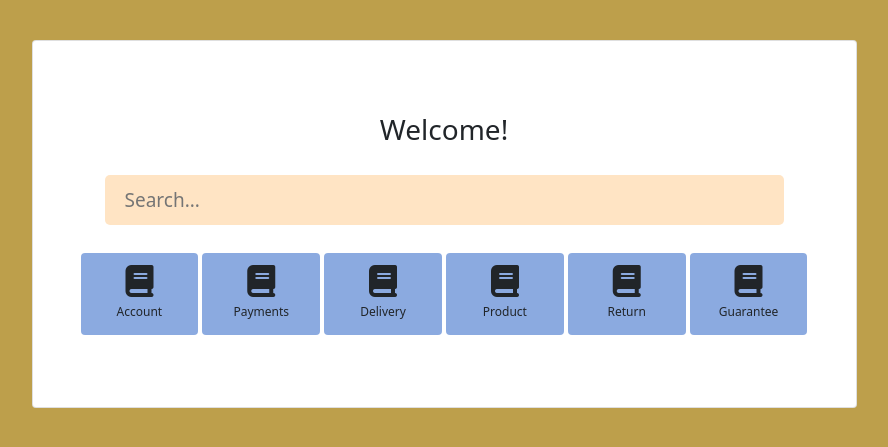
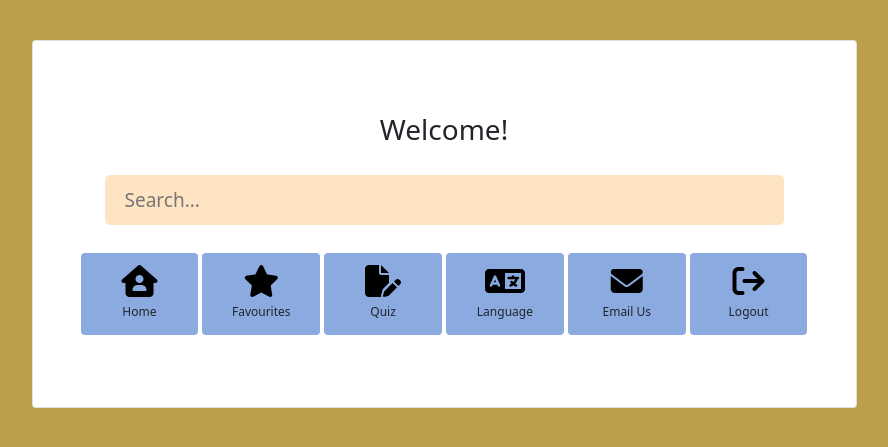
Before and after one commit to Fiann-Meharena-Kidane/Dictionary, a Flask app: page / in a window 1280 px wide. Shown: the top 447 px of the page, without its empty margins (196-1084 px from the left). Run offline with Flask 2, Linux system fonts and the light colour scheme; some libraries are stand-ins or nearby versions.

Commit message:
final touch before jumping to Modeling

```diff
--- a/static/styles/styles.css
+++ b/static/styles/styles.css
@@ -92,6 +92,7 @@ a:link {
 
 .icon-holder{
 padding-bottom:10px;
+
 }
 
 .card-inner:hover{
@@ -113,7 +114,12 @@ padding-bottom:10px;
 }
 
 .result-container{
-    padding-top:3%;
+    padding-top:1%;
+
+}
+
+.result-board{
+
 
 }
 
@@ -133,8 +139,9 @@ text-align:center;
 
 }
 
-.examples{
+.examples, .definitions{
 color:blue;
+
 
 }
 
@@ -142,3 +149,19 @@ color:blue;
 color:black;
 
 }
+
+.label{
+
+
+}
+
+.card-footer{
+text-align:center;
+
+}
+
+.fa-solid{
+
+color:black;
+
+}
--- a/templates/index.html
+++ b/templates/index.html
@@ -44,51 +44,65 @@
                     <div class="card-inner p-3 d-flex flex-column align-items-center">
 <!--                        <img src="https://i.imgur.com/Mb8kaPV.png" width="50">-->
                         <div class="icon-holder">
-                            <i class="fa-solid fa-book fa-2xl"></i>
+                            <a href="{{ url_for('home') }}">
+                                <i class="fa-solid fa-house-user fa-2xl"> </i>
+                            </a>
+
+
                         </div>
                         <div class="text-center mg-text">
-                            <span class="mg-text">Account</span>
+                            <span class="mg-text">Home</span>
                         </div>
                     </div>
                 </div>
+
                 <div class="col-md-2">
-                <div class="card-inner p-3 d-flex flex-column align-items-center">
-<!--                    <img src="https://i.imgur.com/ueLEPGq.png" width="50">-->
-                        <div class="icon-holder">
-                            <i class="fa-solid fa-book fa-2xl"></i>
-                        </div>
-                    <div class="text-center mg-text"> <span class="mg-text">Payments</span>
-                    </div>
-                </div>
-            </div>
+                        <div class="card-inner p-3 d-flex flex-column align-items-center">
+                                <div class="icon-holder">
+
+                                    <a>
+                                        <i class="fa-solid fa-star fa-2xl"></i>
+                                    </a>
+                                </div>
+                            <div class="text-center mg-text"> <span class="mg-text">Favourites</span>
+                            </div>
+
+                         </div>
+                 </div>
+
+
                 <div class="col-md-2">
                     <div class="card-inner p-3 d-flex flex-column align-items-center">
 <!--                        <img src="https://i.imgur.com/tmqv0Eq.png" width="50">-->
                         <div class="icon-holder">
-                            <i class="fa-solid fa-book fa-2xl"></i>
+                            <i class="fa-solid fa-file-pen fa-2xl"></i>
                         </div>
-                        <div class="text-center mg-text"> <span class="mg-text">Delivery</span>
+                        <div class="text-center mg-text"> <span class="mg-text">Quiz</span>
                         </div>
                     </div>
                 </div>
+
+
                 <div class="col-md-2">
                     <div class="card-inner p-3 d-flex flex-column align-items-center">
                         <div class="icon-holder">
-                            <i class="fa-solid fa-book fa-2xl"></i>
+                            <i class="fa-solid fa-language fa-2xl"></i>
                         </div>
 <!--                        <img src="{{ url_for('static', filename='images/sample.png') }}" width="60">-->
-                        <div class="text-center mg-text"> <span class="mg-text">Product</span>
+                        <div class="text-center mg-text"> <span class="mg-text">Language</span>
                         </div>
                     </div>
                 </div>
+
+
                 <div class="col-md-2">
                     <div class="card-inner p-3 d-flex flex-column align-items-center">
                         <div class="icon-holder">
-                            <i class="fa-solid fa-book fa-2xl"></i>
+                            <i class="fa-solid fa-envelope fa-2xl"></i>
                         </div>
 <!--                        <img src="https://i.imgur.com/Z7BJ8Po.png" width="50">-->
                         <div class="text-center mg-text">
-                        <span class="mg-text">Return</span>
+                        <span class="mg-text">Email Us</span>
                     </div>
                     </div>
                 </div>
@@ -96,9 +110,9 @@
                     <div class="card-inner p-3 d-flex flex-column align-items-center">
 <!--                        <img src="https://i.imgur.com/YLsQrn3.png" width="50">-->
                         <div class="icon-holder">
-                            <i class="fa-solid fa-book fa-2xl"></i>
+                            <i class="fa-solid fa-arrow-right-from-bracket fa-2xl"></i>
                         </div>
-                        <div class="text-center mg-text"> <span class="mg-text">Guarantee</span>
+                        <div class="text-center mg-text"> <span class="mg-text">Logout</span>
                         </div>
                     </div>
                 </div>
@@ -106,33 +120,29 @@
 
 
 
-
                 {% if word_found %}
+<!--                if search was successful -->
 
                 <div class="result-container">
                      <div class="card text-center">
-                          <div  style="background-color:#e3dcca;" class="card-header">
-                            Here We Go!
-                          </div>
+                             <p class="btn btn-primary btn-lg btn-block">Here We Go!</p>
 
                           <div class="card-body">
-<!--                            <h5 class="card-title">Result for word!!</h5>-->
-<!--                            <p class="card-text">sample definition</p>-->
 
-
-
-                              <div class="container-fluid">
+                              <div class="container-fluid result-board rounded">
                                     <div class="row">
-                                        <div style="background-color:bisque;" class="col-lg-6">
+                                        <div class="col-lg-6">
 
                                             <div class="card-text definitions">
 
-                                                      Definitions :
+<!--                                                      Definitions :-->
+                                                    <p class="btn btn-primary btn-lg btn-block label"> Definitions </p>
+
 
                                                       {% for def in definitions %}
 
                                                       <p class="card-text definition-text">
-                                                         {{ def }}
+                                                          <i class="fa-solid fa-caret-right"></i> {{ def }}
                                                       </p>
 
                                                        {% endfor %}
@@ -141,17 +151,17 @@
 
                                         </div>
 
-                                        <div style="background-color:bisque;" class="col-lg-6">
+                                        <div class="col-lg-6">
 
                                             <div class="card-text examples">
 
-                                                  Examples :
+                                                <p  class="btn btn-primary btn-lg btn-block label">   Examples  </p>
 
 
                                                   {% for example in examples %}
 
                                                   <p class="card-text example-text">
-                                                      {{ example }}
+                                                      <i class="fa-solid fa-caret-right"></i> {{ example }}
                                                   </p>
 
                                                   {% endfor %}
@@ -161,37 +171,6 @@
                                         </div>
                                     </div>
                               </div>
-
-
-
-
-
-<!--                              <div class="card-text definitions">-->
-
-<!--                                  Definitions :-->
-
-<!--                                  {% for def in definitions %}-->
-
-<!--                                  <p class="card-text definition-text">-->
-<!--                                     {{ def }}-->
-<!--                                  </p>-->
-
-<!--                                   {% endfor %}-->
-
-<!--                              </div>-->
-
-<!--                              <div class="card-text examples">-->
-
-<!--                                  Examples :-->
-
-
-<!--                                  {% for example in examples %}-->
-
-<!--                                  <p class="card-text example-text">-->
-<!--                                      {{ example }}-->
-<!--                                  </p>-->
-
-<!--                                  {% endfor %}-->
 
                               </div>
 
@@ -203,7 +182,7 @@
                           </div>
 
                           <div class="card-footer text-muted">
-                            Word of the day -- >
+                            Word of the day
                           </div>
                      </div>
 
```
Also changed, not shown: test.html (+0 -10 lines).
